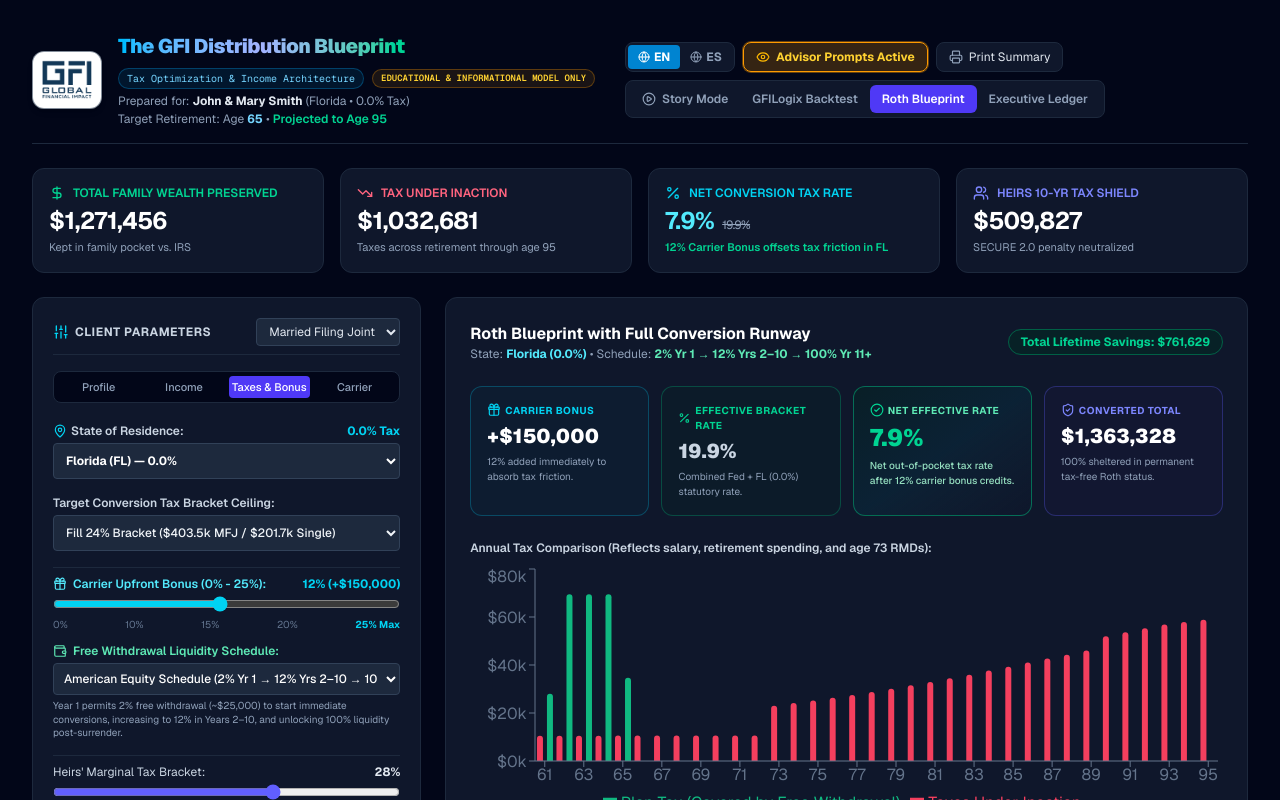
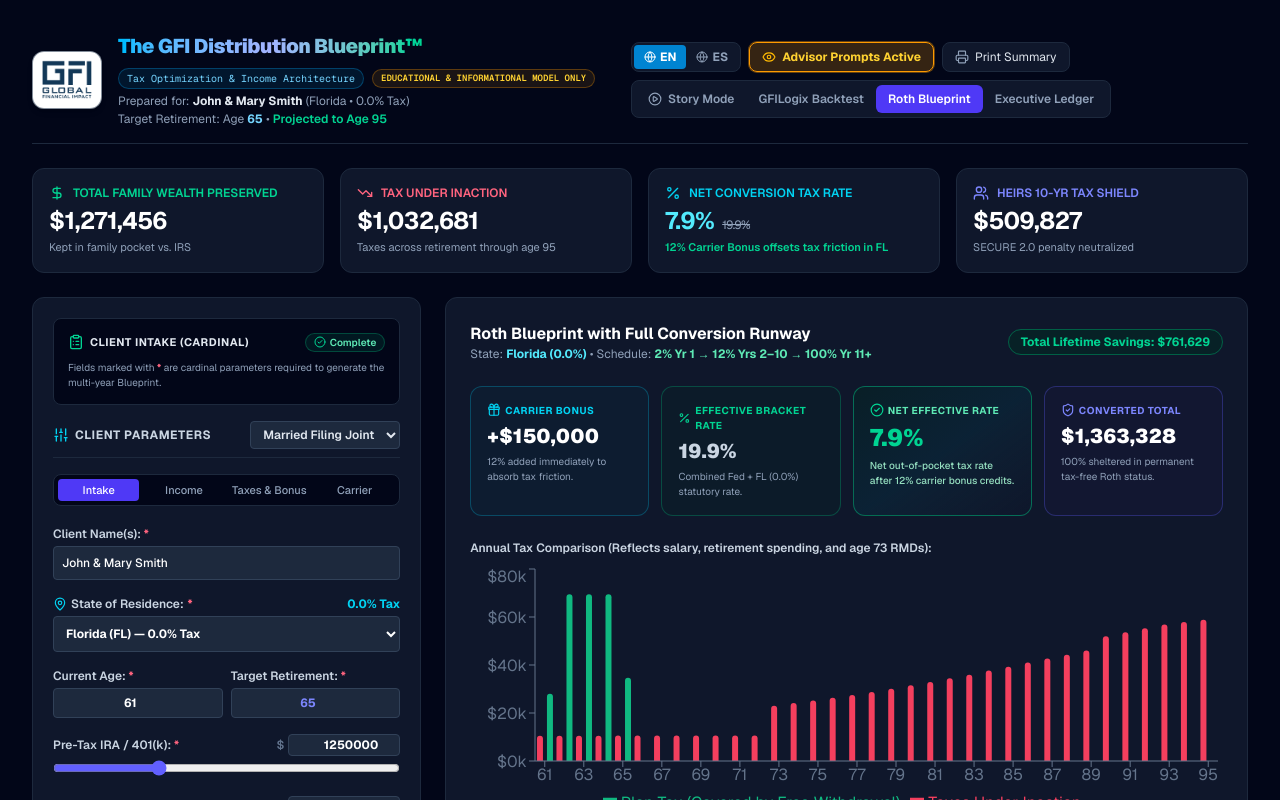
Before and after one commit to jromangfi21/gfi-platform, a Next.js app in the folder advisor-tool/: page / in a window 1280 px wide. Shown: the top 800 px of the page. Built offline with nearby package versions, Linux system fonts and the light colour scheme.

Commit message:
Add cardinal client intake with validation indicators and required fields

```diff
--- a/advisor-tool/app/page.tsx
+++ b/advisor-tool/app/page.tsx
@@ -9,7 +9,8 @@ import {
 import {
   ShieldCheck, TrendingDown, DollarSign, Users, Sliders, AlertTriangle,
   Printer, PlayCircle, Eye, EyeOff, Sparkles, ChevronRight, CheckCircle2, RefreshCw,
-  Award, ShieldAlert, Globe, Activity, Landmark, Wallet, Check, X, Gift, Percent, MapPin, Compass, FileText, Unlock, Briefcase, MessageSquare
+  Award, ShieldAlert, Globe, Activity, Landmark, Wallet, Check, X, Gift, Percent,
+  MapPin, Compass, FileText, Unlock, Briefcase, MessageSquare, ClipboardList
 } from 'lucide-react';
 
 export default function AdvisorTool() {
@@ -20,9 +21,9 @@ export default function AdvisorTool() {
   const [showAdvisorNotes, setShowAdvisorNotes] = useState(true);
 
   // Accordion Navigation
-  const [openSection, setOpenSection] = useState<'client' | 'income' | 'tax' | 'carrier'>('tax');
-
-  // Client Demographics & Balances
+  const [openSection, setOpenSection] = useState<'client' | 'income' | 'tax' | 'carrier'>('client');
+
+  // Client Demographics & Balances (Cardinal Fields)
   const [clientName, setClientName] = useState('John & Mary Smith');
   const [selectedState, setSelectedState] = useState<string>('FL');
   const [currentAge, setCurrentAge] = useState(61);
@@ -57,6 +58,15 @@ export default function AdvisorTool() {
   const [incomePayoutRate, setIncomePayoutRate] = useState(0.065);
 
   const firstName = clientName.split('&')[0].trim() || (lang === 'es' ? 'Cliente' : 'Client');
+
+  // Validation Check for Cardinal Inputs
+  const isCardinalComplete = Boolean(
+    clientName.trim() &&
+    selectedState &&
+    currentAge > 0 &&
+    retirementAge > currentAge &&
+    iraBalance > 0
+  );
 
   // Multi-Year Tax Simulation Execution
   const taxAnalysis = runRobustTaxSimulation({
@@ -121,7 +131,7 @@ export default function AdvisorTool() {
 
   const t = {
     en: {
-      platformTitle: "The GFI Distribution Blueprint",
+      platformTitle: "The GFI Distribution Blueprint™",
       platformSubtitle: "Tax Optimization & Income Architecture",
       educationalBadge: "EDUCATIONAL & INFORMATIONAL MODEL ONLY",
       preparedFor: "Prepared for:",
@@ -144,7 +154,7 @@ export default function AdvisorTool() {
       clientParams: "Client Parameters",
       mfj: "Married Filing Joint",
       single: "Single Filer",
-      tabProfile: "Profile",
+      tabProfile: "Intake",
       tabIncome: "Income",
       tabTaxes: "Taxes & Bonus",
       tabCarrier: "Carrier",
@@ -215,7 +225,7 @@ export default function AdvisorTool() {
       rowTotal: "Total Comprehensive Wealth Advantage",
     },
     es: {
-      platformTitle: "The GFI Distribution Blueprint",
+      platformTitle: "The GFI Distribution Blueprint™",
       platformSubtitle: "Optimización Fiscal y Arquitectura de Ingresos",
       educationalBadge: "MODELO EDUCATIVO E INFORMATIVO ÚNICAMENTE",
       preparedFor: "Preparado para:",
@@ -238,7 +248,7 @@ export default function AdvisorTool() {
       clientParams: "Parámetros del Cliente",
       mfj: "Casados Declarando Conjunto",
       single: "Declaración Individual",
-      tabProfile: "Perfil",
+      tabProfile: "Datos",
       tabIncome: "Ingresos",
       tabTaxes: "Impuestos y Bono",
       tabCarrier: "Aseguradora",
@@ -353,7 +363,7 @@ export default function AdvisorTool() {
               </div>
               <div className="text-xs text-slate-400 mt-1 space-y-0.5">
                 <div>
-                  {currentT.preparedFor} <b className="text-slate-200">{clientName}</b> ({STATE_TAX_RATES[selectedState]?.name} • {(stateTaxRate * 100).toFixed(1)}% Tax)
+                  {currentT.preparedFor} <b className="text-slate-200">{clientName || 'Unnamed Client'}</b> ({STATE_TAX_RATES[selectedState]?.name} • {(stateTaxRate * 100).toFixed(1)}% Tax)
                 </div>
                 <div>
                   {currentT.targetRetirement} <b className="text-sky-300">{retirementAge}</b> • <span className="text-emerald-400 font-semibold">{lang === 'es' ? 'Proyectado hasta los 95 años' : 'Projected to Age 95'}</span>
@@ -492,6 +502,27 @@ export default function AdvisorTool() {
           {/* Left Controls (4 Cols) */}
           <div className="lg:col-span-4 bg-slate-900 border border-slate-800 p-5 rounded-xl space-y-4 h-fit text-xs print:hidden">
 
+            {/* CARDINAL INTAKE HEADER & STATUS */}
+            <div className="bg-slate-950 p-3.5 rounded-lg border border-slate-800 space-y-2">
+              <div className="flex items-center justify-between">
+                <span className="font-bold uppercase tracking-wider text-slate-200 flex items-center gap-1.5 text-[11px]">
+                  <ClipboardList className="w-4 h-4 text-emerald-400" /> Client Intake (Cardinal)
+                </span>
+                {isCardinalComplete ? (
+                  <span className="text-[10px] bg-emerald-500/10 border border-emerald-500/30 text-emerald-300 px-2 py-0.5 rounded-full font-semibold flex items-center gap-1">
+                    <CheckCircle2 className="w-3 h-3 text-emerald-400" /> Complete
+                  </span>
+                ) : (
+                  <span className="text-[10px] bg-rose-500/10 border border-rose-500/30 text-rose-300 px-2 py-0.5 rounded-full font-semibold flex items-center gap-1">
+                    <AlertTriangle className="w-3 h-3 text-rose-400" /> Incomplete
+                  </span>
+                )}
+              </div>
+              <p className="text-[10px] text-slate-400 leading-normal">
+                Fields marked with <span className="text-rose-400 font-bold">*</span> are cardinal parameters required to generate the multi-year Blueprint.
+              </p>
+            </div>
+
             <div className="flex items-center justify-between pb-2 border-b border-slate-800">
               <span className="font-bold uppercase tracking-wider text-slate-300 flex items-center gap-1.5">
                 <Sliders className="w-4 h-4 text-cyan-400" /> {currentT.clientParams}
@@ -499,7 +530,7 @@ export default function AdvisorTool() {
               <select
                 value={filingStatus}
                 onChange={(e) => setFilingStatus(e.target.value as FilingStatus)}
-                className="bg-slate-800 border border-slate-700 rounded px-2 py-1 text-slate-200 text-xs"
+                className="bg-slate-800 border border-slate-700 rounded px-2 py-1 text-slate-200 text-xs font-semibold"
               >
                 <option value="mfj">{currentT.mfj}</option>
                 <option value="single">{currentT.single}</option>
@@ -541,23 +572,29 @@ export default function AdvisorTool() {
               </button>
             </div>
 
-            {/* SECTION 1: PROFILE & BALANCES */}
+            {/* SECTION 1: PROFILE & CARDINAL BALANCES */}
             {openSection === 'client' && (
               <div className="space-y-4 pt-1">
                 <div>
-                  <label className="text-slate-400 block mb-1">{currentT.clientNameLabel}</label>
+                  <label className="text-slate-300 block mb-1 font-semibold flex items-center justify-between">
+                    <span>{currentT.clientNameLabel} <span className="text-rose-400 font-bold">*</span></span>
+                    {!clientName.trim() && <span className="text-[10px] text-rose-400">Required</span>}
+                  </label>
                   <input
                     type="text"
                     value={clientName}
+                    placeholder="e.g. John & Mary Smith"
                     onChange={(e) => setClientName(e.target.value)}
-                    className="w-full bg-slate-800 border border-slate-700 rounded p-2 text-white font-medium"
+                    className={`w-full bg-slate-800 border rounded p-2 text-white font-medium ${
+                      !clientName.trim() ? 'border-rose-500/80 focus:border-rose-400' : 'border-slate-700'
+                    }`}
                   />
                 </div>
 
                 <div>
                   <label className="text-slate-300 block mb-1 font-semibold flex items-center justify-between">
                     <span className="flex items-center gap-1">
-                      <MapPin className="w-3.5 h-3.5 text-cyan-400" /> {currentT.stateResidenceLabel}
+                      <MapPin className="w-3.5 h-3.5 text-cyan-400" /> {currentT.stateResidenceLabel} <span className="text-rose-400 font-bold">*</span>
                     </span>
                     <span className="text-cyan-400 font-bold">{(stateTaxRate * 100).toFixed(1)}% Tax</span>
                   </label>
@@ -576,7 +613,9 @@ export default function AdvisorTool() {
 
                 <div className="grid grid-cols-2 gap-2">
                   <div>
-                    <label className="text-slate-400 block mb-1">{currentT.currentAgeLabel}</label>
+                    <label className="text-slate-300 block mb-1 font-semibold">
+                      {currentT.currentAgeLabel} <span className="text-rose-400 font-bold">*</span>
+                    </label>
                     <input
                       type="number"
                       min={45}
@@ -587,7 +626,9 @@ export default function AdvisorTool() {
                     />
                   </div>
                   <div>
-                    <label className="text-slate-400 block mb-1">{currentT.targetRetirementLabel}</label>
+                    <label className="text-slate-300 block mb-1 font-semibold">
+                      {currentT.targetRetirementLabel} <span className="text-rose-400 font-bold">*</span>
+                    </label>
                     <input
                       type="number"
                       min={50}
@@ -600,13 +641,13 @@ export default function AdvisorTool() {
                 </div>
 
                 <div>
-                  <div className="flex justify-between items-center text-slate-300 mb-1">
-                    <span>{currentT.preTaxIra}</span>
+                  <div className="flex justify-between items-center text-slate-300 mb-1 font-semibold">
+                    <span>{currentT.preTaxIra} <span className="text-rose-400 font-bold">*</span></span>
                     <div className="flex items-center gap-1">
                       <span className="text-slate-500">$</span>
                       <input
                         type="number"
-                        step={1000}
+                        step={5000}
                         value={iraBalance}
                         onChange={(e) => setIraBalance(Number(e.target.value))}
                         className="w-28 bg-slate-800 border border-slate-700 rounded px-1.5 py-0.5 text-white font-bold text-right"
@@ -651,13 +692,13 @@ export default function AdvisorTool() {
               </div>
             )}
 
-            {/* SECTION 2: INCOME & SPENDING */}
+            {/* SECTION 2: INCOME & SPENDING (INCLUDES PRE-RETIREMENT SALARY) */}
             {openSection === 'income' && (
               <div className="space-y-4 pt-1">
                 <div>
                   <div className="flex justify-between items-center text-slate-300 mb-1">
                     <span className="flex items-center gap-1 font-semibold text-sky-300">
-                      <Briefcase className="w-3.5 h-3.5" /> {currentT.earnedIncomeLabel}
+                      <Briefcase className="w-3.5 h-3.5" /> {currentT.earnedIncomeLabel} <span className="text-rose-400 font-bold">*</span>
                     </span>
                     <div className="flex items-center gap-1">
                       <span className="text-slate-500">$</span>
@@ -1423,7 +1464,7 @@ export default function AdvisorTool() {
                 </div>
               </div>
 
-              {/* Scenario Buttons */}
+              {/* Historical Scenario Buttons */}
               <div className="grid grid-cols-2 sm:grid-cols-4 gap-2">
                 <button
                   onClick={() => setBacktestPeriod('2000_2010')}
```
